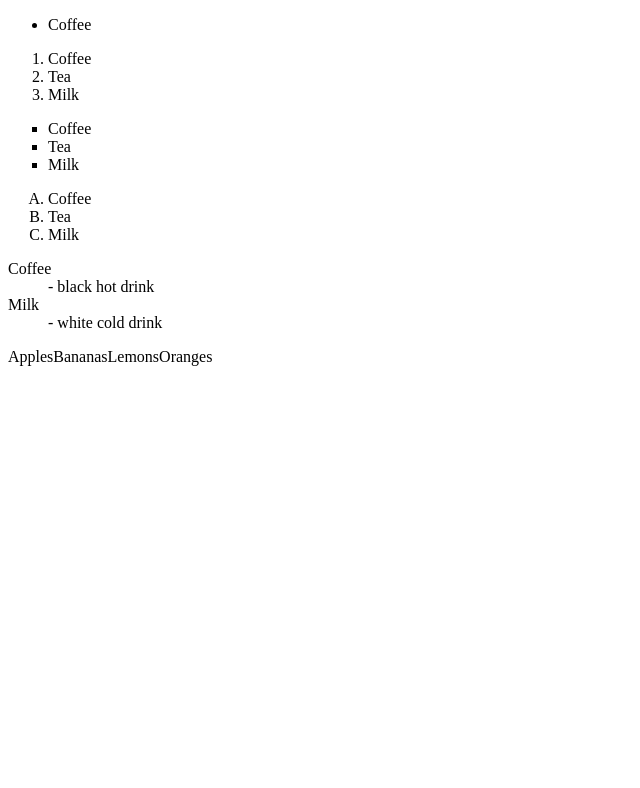
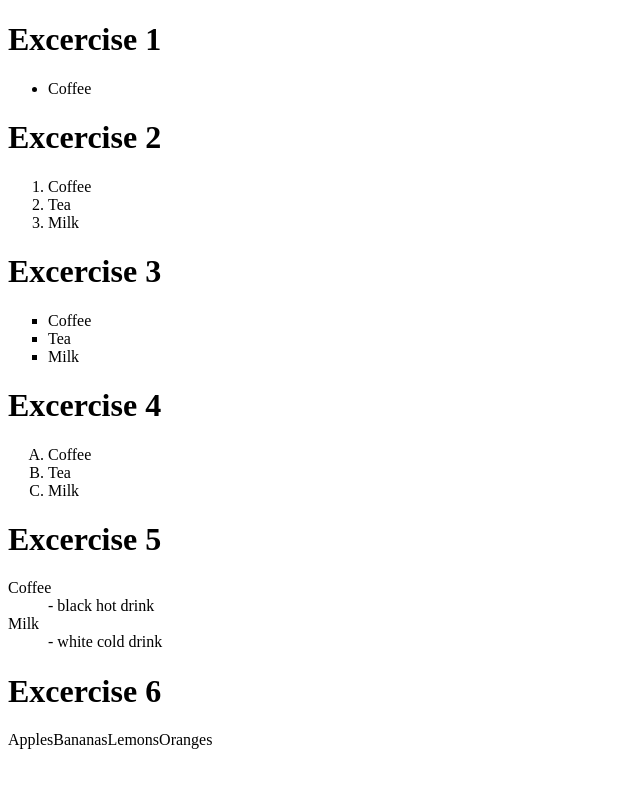
Before and after one commit to HarisMirza/HarisMirza.github.io, a plain HTML site: page excercises/lists.html in a window 1280 px wide. Shown: the whole page, without its empty margins (0-640 px from the left). Drawn offline with Linux system fonts and the light colour scheme.

Commit message:
Update lists.html

```diff
--- a/excercises/lists.html
+++ b/excercises/lists.html
@@ -1,6 +1,9 @@
 <!DOCTYPE html>
 <html>
 <body>
+<h1>Excercise 1</h1>
+
+
 
 <ul>
   <li>Coffee</li>
@@ -12,6 +15,9 @@
 <!DOCTYPE html>
 <html>
 <body>
+<h1>Excercise 2</h1>
+
+
 
 <ol>
   <li>Coffee</li>
@@ -25,6 +31,9 @@
 <!DOCTYPE html>
 <html>
 <body>
+<h1>Excercise 3</h1>
+
+
 
 <ul style="list-style-type:square">
   <li>Coffee</li>
@@ -39,6 +48,9 @@
 <!DOCTYPE html>
 <html>
 <body>
+<h1>Excercise 4</h1>
+
+
 
 <ol type="A">
   <li>Coffee</li>
@@ -52,6 +64,8 @@
 <!DOCTYPE html>
 <html>
 <body>
+<h1>Excercise 5</h1>
+
 
 <dl>
   <dt>Coffee</dt>
@@ -79,6 +93,9 @@ ul#menu li {
 </style>
 </head>
 <body>
+<h1>Excercise 6</h1>
+
+
 
 <ul id="menu">
   <li>Apples</li>
```
